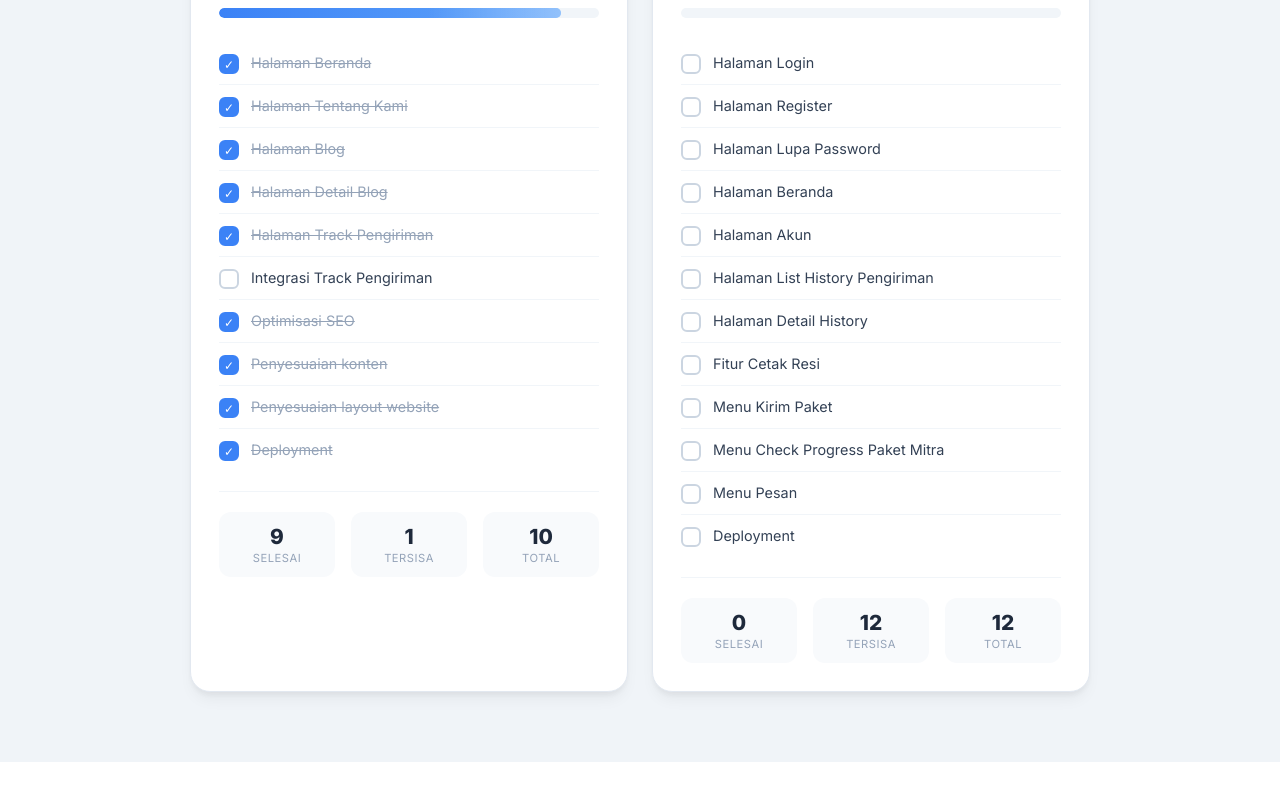
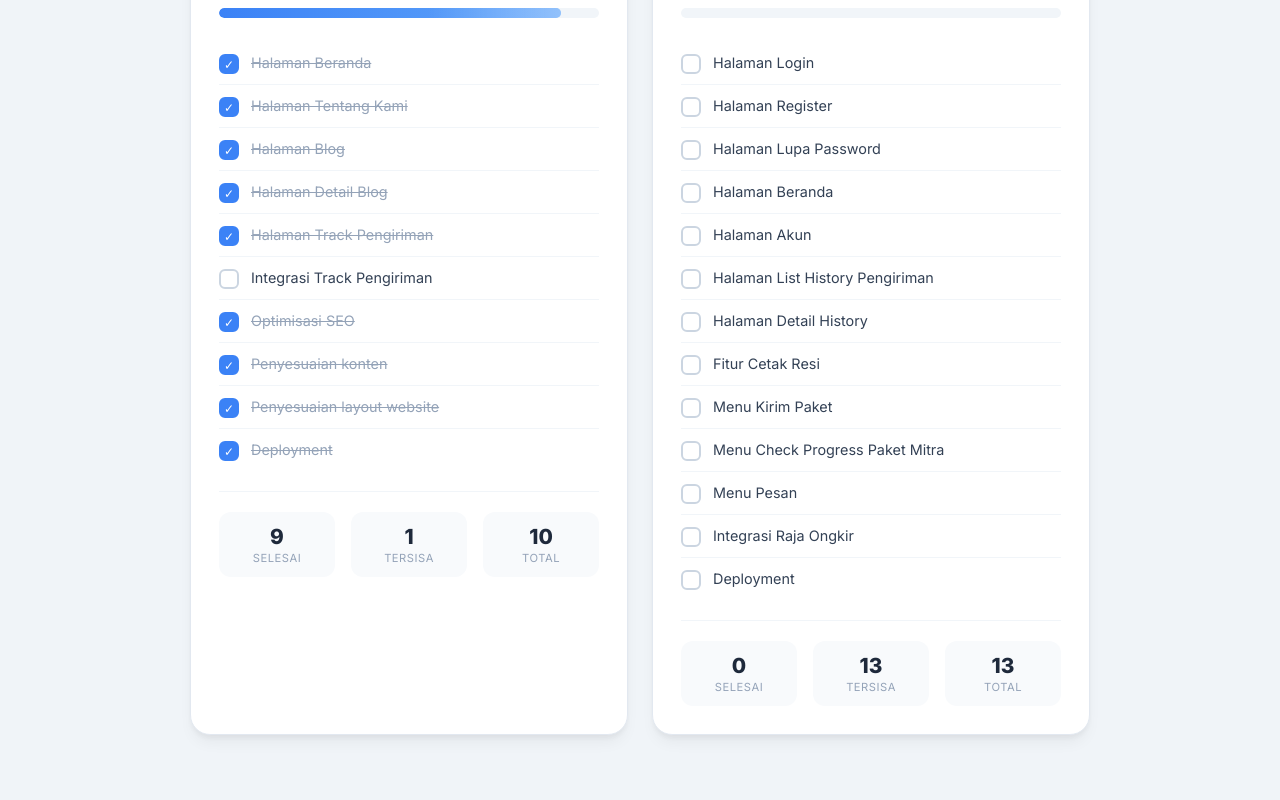
Before and after one commit to ezmemoar/project-counter, a Vue app: page / in a window 1280 px wide. Shown: the part 448-1248 px from the top of the page. Before the commit the page ends 1210 px from the top, so only its background shows below. Built offline with nearby package versions, Linux system fonts and the light colour scheme.

Commit message:
Add 'Integrasi Raja Ongkir' to progress list

```diff
--- a/src/Progress.vue
+++ b/src/Progress.vue
@@ -64,6 +64,7 @@ const appTasks = ref([
   { label: 'Menu Kirim Paket', done: false },
   { label: 'Menu Check Progress Paket Mitra', done: false },
   { label: 'Menu Pesan', done: false },
+  { label: 'Integrasi Raja Ongkir', done: false },
   { label: 'Deployment', done: false },
 ])
 
```
